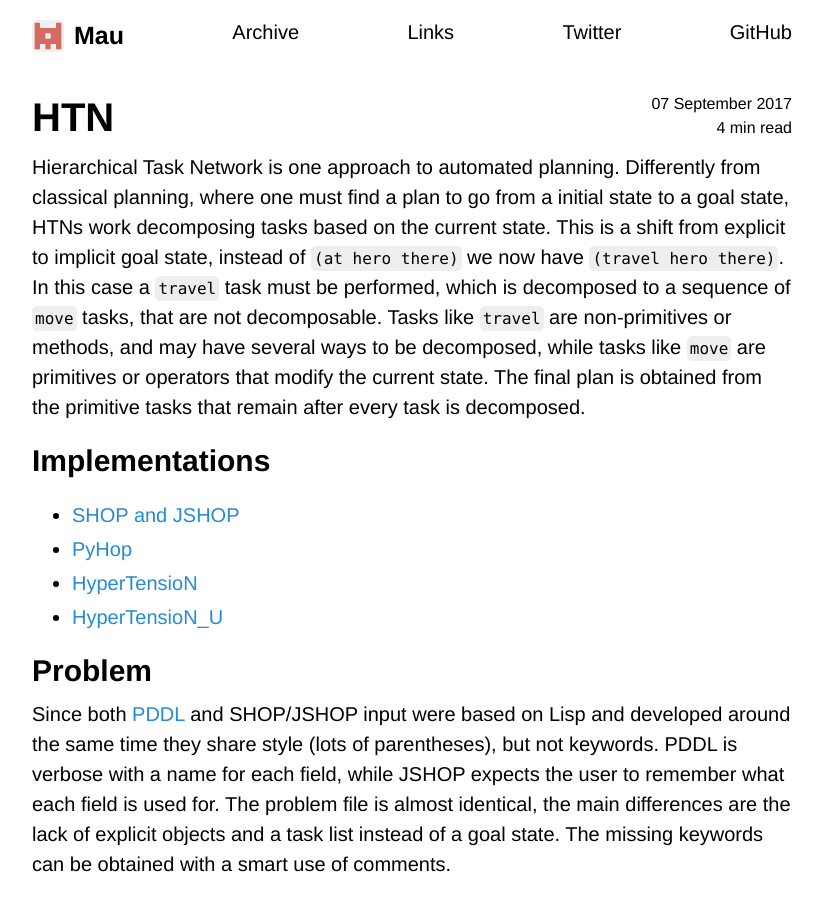
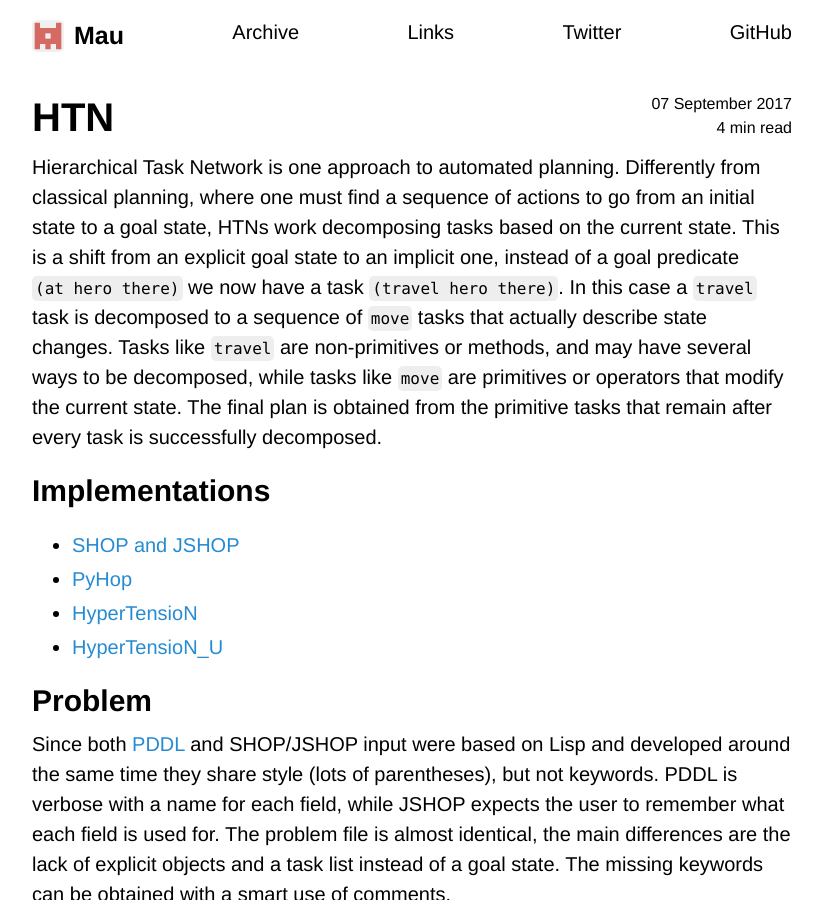
Before and after one commit to Maumagnaguagno/maumagnaguagno.github.io, a Jekyll site: the page built from htn.md, in a window 1280 px wide and 900 px high. Shown: the whole window, without its empty margins (228-1050 px from the left). Built offline with Jekyll 4.4.1, drawn with Linux system fonts in a browser that asks for light colours; our own code applies the rules of GitHub Pages for plain Markdown files.

Commit message:
Improve HTN intro

```diff
--- a/htn.md
+++ b/htn.md
@@ -7,11 +7,11 @@ category: planning
 
 # HTN
 Hierarchical Task Network is one approach to automated planning.
-Differently from classical planning, where one must find a plan to go from a initial state to a goal state, HTNs work decomposing tasks based on the current state.
-This is a shift from explicit to implicit goal state, instead of ``(at hero there)`` we now have ``(travel hero there)``.
-In this case a ``travel`` task must be performed, which is decomposed to a sequence of ``move`` tasks, that are not decomposable.
+Differently from classical planning, where one must find a sequence of actions to go from an initial state to a goal state, HTNs work decomposing tasks based on the current state.
+This is a shift from an explicit goal state to an implicit one, instead of a goal predicate ``(at hero there)`` we now have a task ``(travel hero there)``.
+In this case a ``travel`` task is decomposed to a sequence of ``move`` tasks that actually describe state changes.
 Tasks like ``travel`` are non-primitives or methods, and may have several ways to be decomposed, while tasks like ``move`` are primitives or operators that modify the current state.
-The final plan is obtained from the primitive tasks that remain after every task is decomposed.
+The final plan is obtained from the primitive tasks that remain after every task is successfully decomposed.
 
 ## Implementations
 - [SHOP and JSHOP](https://www.cs.umd.edu/projects/shop/)
```
